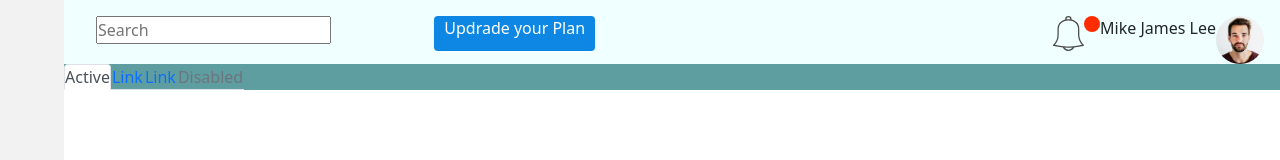
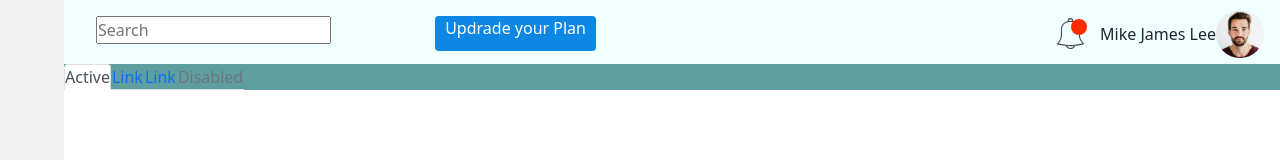
Before and after one commit to injuli/dashboard, an Angular app: page / in a window 1280 px wide. Shown: the top 160 px of the page. Built offline with nearby package versions, Linux system fonts and the light colour scheme.

Commit message:
align navbar left

```diff
--- a/src/app/components/shared/navbar/navbar.component.css
+++ b/src/app/components/shared/navbar/navbar.component.css
@@ -23,6 +23,7 @@
     display: flex;
     flex: 1 auto;
     justify-content: end;
+    align-items: center;
 }
 
 .label-input-search {
@@ -34,6 +35,7 @@
 }
 
 .alert-bell {
+    transform: translate(-13px, -7px);
     width: 1rem;
     height: 1rem;
     background-color: #ff2c00;
```
